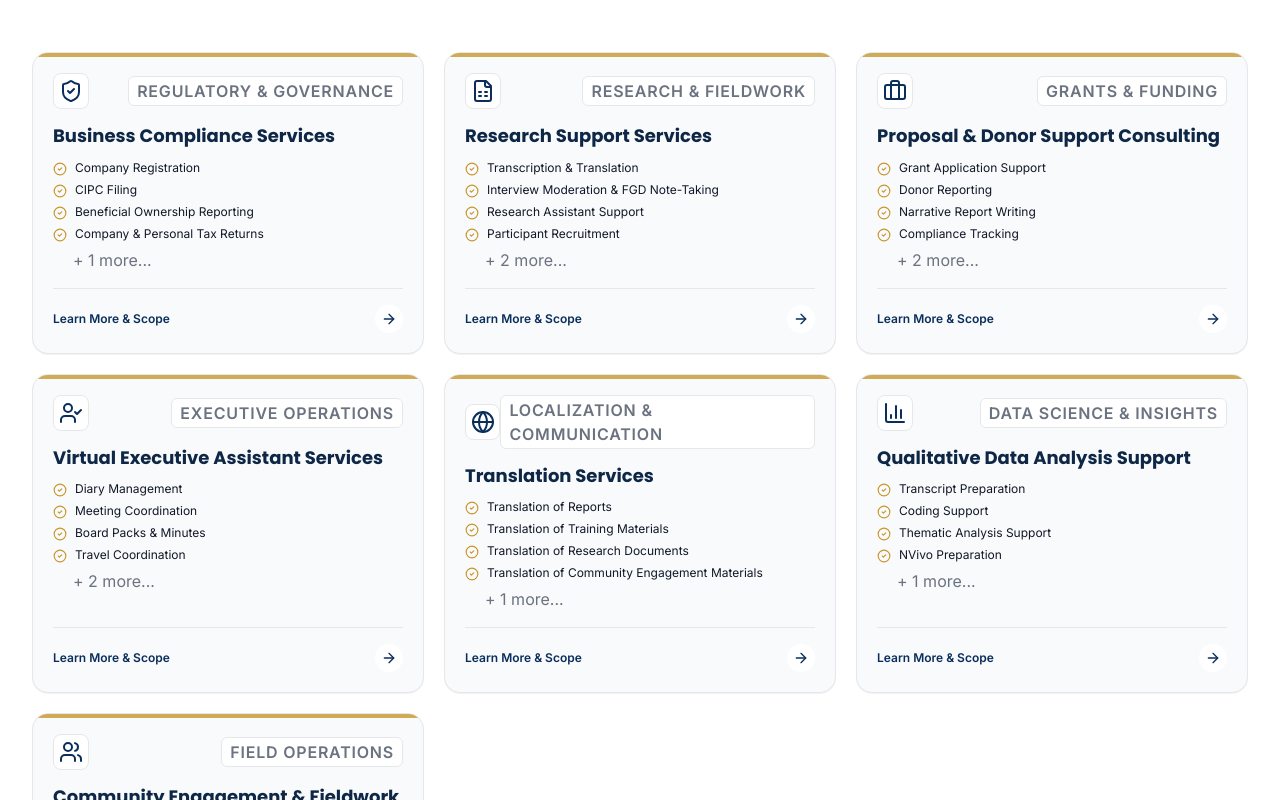
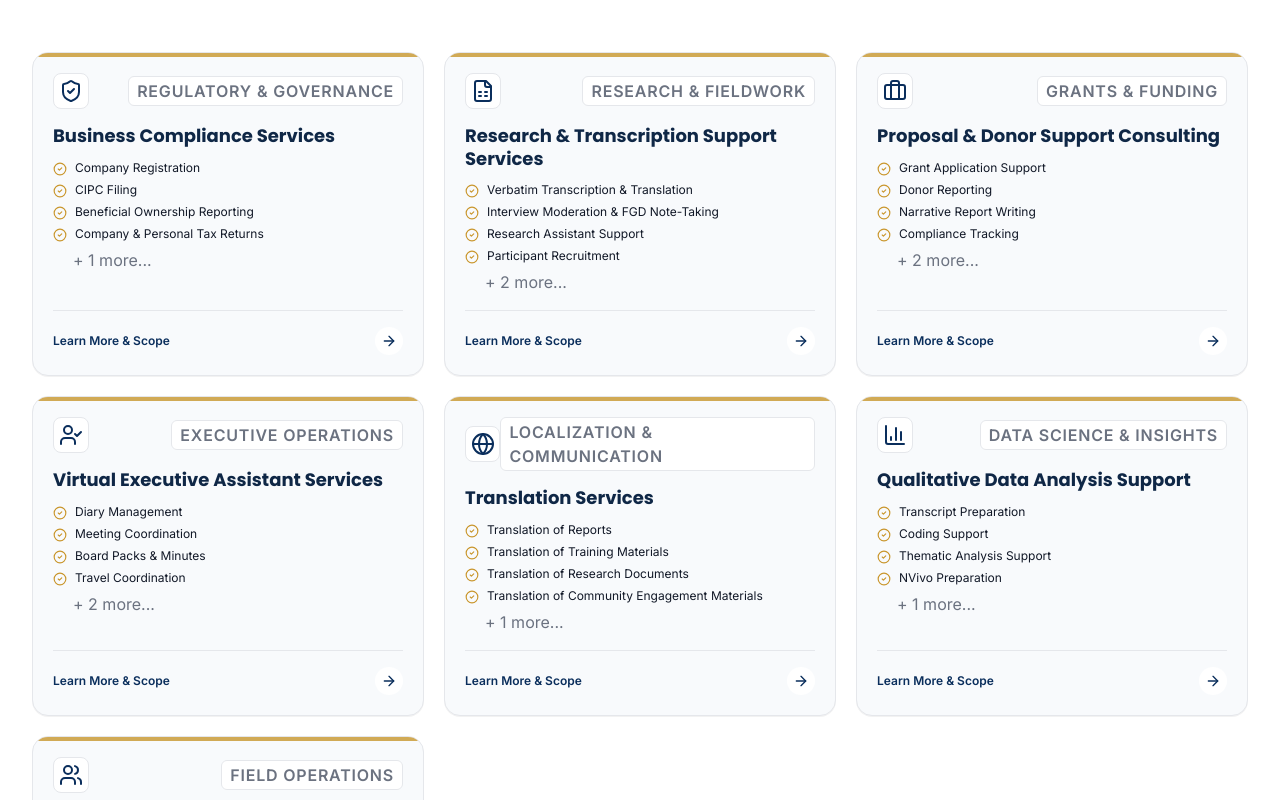
Before and after one commit to martinfitpr-creator/SARE-PROJECTS, a React (Vite) app: page / in a window 1280 px wide. Shown: the part 1200-2000 px from the top of the page. Built offline with nearby package versions, Linux system fonts and the light colour scheme.

Commit message:
Update slogan to strategic growth, highlight transcription in research support services title & details

```diff
--- a/index.html
+++ b/index.html
@@ -3,19 +3,19 @@
   <head>
     <meta charset="UTF-8" />
     <meta name="viewport" content="width=device-width, initial-scale=1.0" />
-    <title>SARE Projects Solutions | Compliance, Research & Sustainable Growth Consulting</title>
+    <title>SARE Projects Solutions | Compliance, Research & Strategic Growth Consulting</title>
     <meta name="description" content="SARE Projects Solutions led by Director Regina Rikhotso provides premium consulting in Business Compliance, Research Support, Proposal & Donor Support, Virtual EA, and Data Analysis across South Africa." />
     <meta name="keywords" content="SARE Projects Solutions, Regina Rikhotso, Business Compliance South Africa, NGO Support, Donor Proposal Consulting, Research Assistant South Africa, CIPC Filing, Qualitative Data Analysis" />
 
     <!-- Open Graph / Facebook -->
     <meta property="og:type" content="website" />
     <meta property="og:title" content="SARE Projects Solutions | Compliance & Research Consulting" />
-    <meta property="og:description" content="Empowering NGOs, Government, Researchers & SMEs with expert compliance, research coordination, and sustainable growth solutions." />
+    <meta property="og:description" content="Empowering NGOs, Government, Researchers & SMEs with expert compliance, research coordination, and strategic growth solutions." />
 
     <!-- Twitter -->
     <meta name="twitter:card" content="summary_large_image" />
     <meta name="twitter:title" content="SARE Projects Solutions | Professional Consulting" />
-    <meta name="twitter:description" content="Compliance, Research & Sustainable Growth Consulting in South Africa led by Director Regina Rikhotso." />
+    <meta name="twitter:description" content="Compliance, Research & Strategic Growth Consulting in South Africa led by Director Regina Rikhotso." />
 
     <!-- Google Fonts: Poppins & Inter -->
     <link rel="preconnect" href="https://fonts.googleapis.com">
@@ -28,7 +28,7 @@
       "@context": "https://schema.org",
       "@type": "ConsultingBusiness",
       "name": "SARE Projects Solutions",
-      "description": "Compliance, Research & Sustainable Growth Consulting Firm in South Africa",
+      "description": "Compliance, Research & Strategic Growth Consulting Firm in South Africa",
       "founder": {
         "@type": "Person",
         "name": "Regina Rikhotso",
@@ -63,7 +63,7 @@
       <input type="date" name="preferred-date" />
       <select name="service-required">
         <option>Business Compliance Services</option>
-        <option>Research Support Services</option>
+        <option>Research &amp; Transcription Support Services</option>
         <option>Proposal &amp; Donor Support Consulting</option>
         <option>Virtual Executive Assistant Services</option>
         <option>Translation Services</option>
--- a/src/components/ConsultationModal.tsx
+++ b/src/components/ConsultationModal.tsx
@@ -13,7 +13,7 @@ interface ConsultationModalProps {
 
 const SERVICE_OPTIONS = [
   'Business Compliance Services',
-  'Research Support Services',
+  'Research & Transcription Support Services',
   'Proposal & Donor Support Consulting',
   'Virtual Executive Assistant Services',
   'Translation Services',
--- a/src/components/Hero.tsx
+++ b/src/components/Hero.tsx
@@ -104,7 +104,7 @@ export const Hero: React.FC<HeroProps> = ({
           <span className="text-[#C9962C] font-extrabold">
             Compliance
           </span>
-          , Research & Sustainable Growth.
+          , Research & Strategic Growth.
         </motion.h1>
 
         {/* Subtitle Paragraph */}
--- a/src/data/consultingData.ts
+++ b/src/data/consultingData.ts
@@ -6,11 +6,12 @@ import { ServiceItem, IndustryItem, TestimonialItem, FAQItem, ValueItem, Process
 export const COMPANY_INFO = {
   name: "SARE Projects Solutions",
   tagline: "Your Partner in Compliance, Research and Sustainable Impact",
-  slogan: "Empowering Organizations Through Compliance, Research & Sustainable Growth",
+  slogan: "Empowering Organizations Through Compliance, Research & Strategic Growth",
+  description: "SARE Projects Solutions provides comprehensive business, research, compliance and administrative solutions tailored to help organisations grow.",
   director: {
     name: "Regina Rikhotso",
     title: "Director & Founder",
-    bio: "Regina Rikhotso is a distinguished South African executive and consulting leader with over 15 years of hands-on expertise in compliance management, donor relations, development research, and organizational governance. She founded SARE Projects Solutions to bridge the strategic operational gap for NGOs, public institutions, donor agencies, and researchers seeking reliable, outcome-driven administrative and compliance support.",
+    bio: "Regina Rikhotso is a distinguished South African executive and consulting leader with over 15 years of hands-on expertise in compliance management, donor relations, development research, and organizational governance. We founded SARE Projects Solutions to bridge the strategic operational gap for NGOs, public institutions, donor agencies, and researchers seeking reliable, outcome-driven administrative and compliance support.",
     quote: "We help organizations focus on their core mission while we handle the critical operational, research, and regulatory details that guarantee long-term success."
   },
   contact: {
@@ -56,19 +57,19 @@ export const SERVICES: ServiceItem[] = [
 
   {
     id: "research-support",
-    title: "Research Support Services",
+    title: "Research & Transcription Support Services",
     category: "Research & Fieldwork",
     iconName: "FileSpreadsheet",
-    shortDesc: "Comprehensive fieldwork support, transcription, focus group moderation, participant recruitment, and data quality checks.",
-    fullDesc: "High-impact research relies on rigorous field execution and meticulous data handling. We support academic institutions, development agencies, and independent researchers with end-to-end qualitative and quantitative research assistance across urban and rural South African communities.",
+    shortDesc: "Professional audio/video transcription, translation, focus group moderation, participant recruitment, and fieldwork assistance.",
+    fullDesc: "High-impact research relies on rigorous field execution, verbatim data formatting, and meticulous handling. We support academic institutions, development agencies, and independent researchers with professional transcription and research field execution across South Africa.",
     benefits: [
+      "Fast turnaround on verbatim transcriptions",
       "Rigorous data quality verification & protocols",
       "Multilingual field researchers and moderators",
-      "Fast turnaround on verbatim transcriptions",
       "Complete ethical compliance & consent management"
     ],
     deliverables: [
-      "Transcription & Translation",
+      "Verbatim Transcription & Translation",
       "Interview Moderation & FGD Note-Taking",
       "Research Assistant Support",
       "Participant Recruitment",
```
